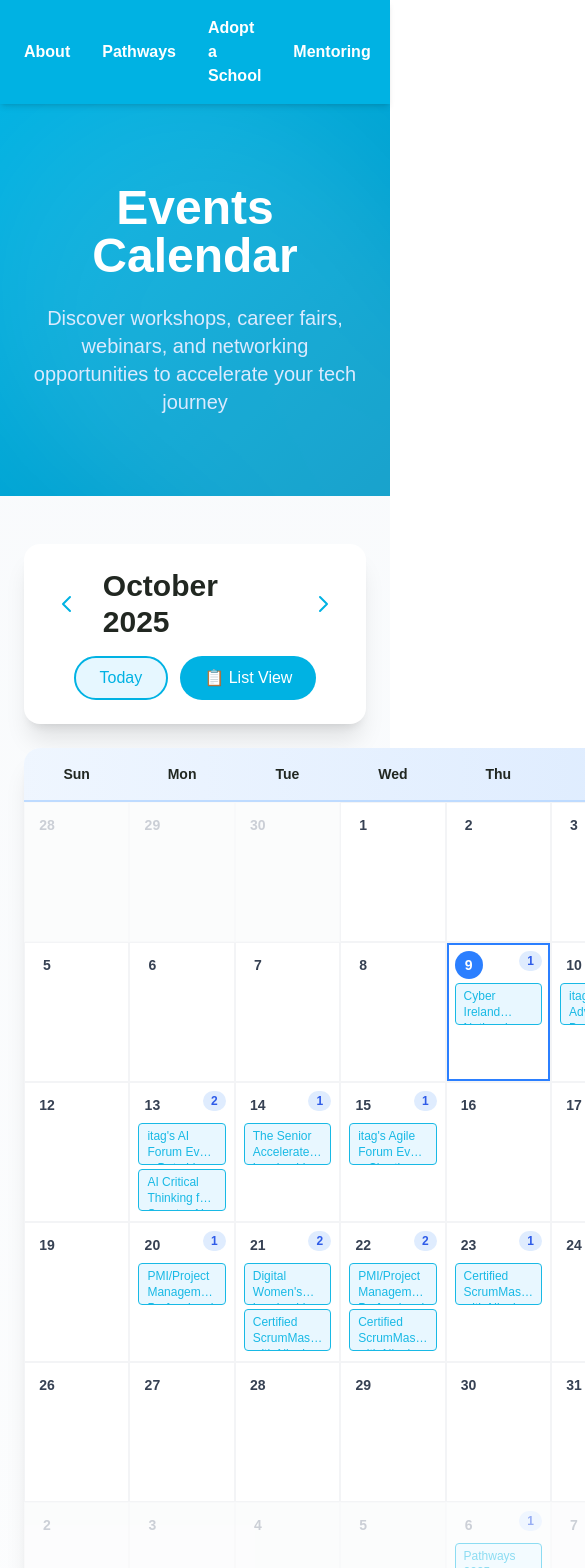
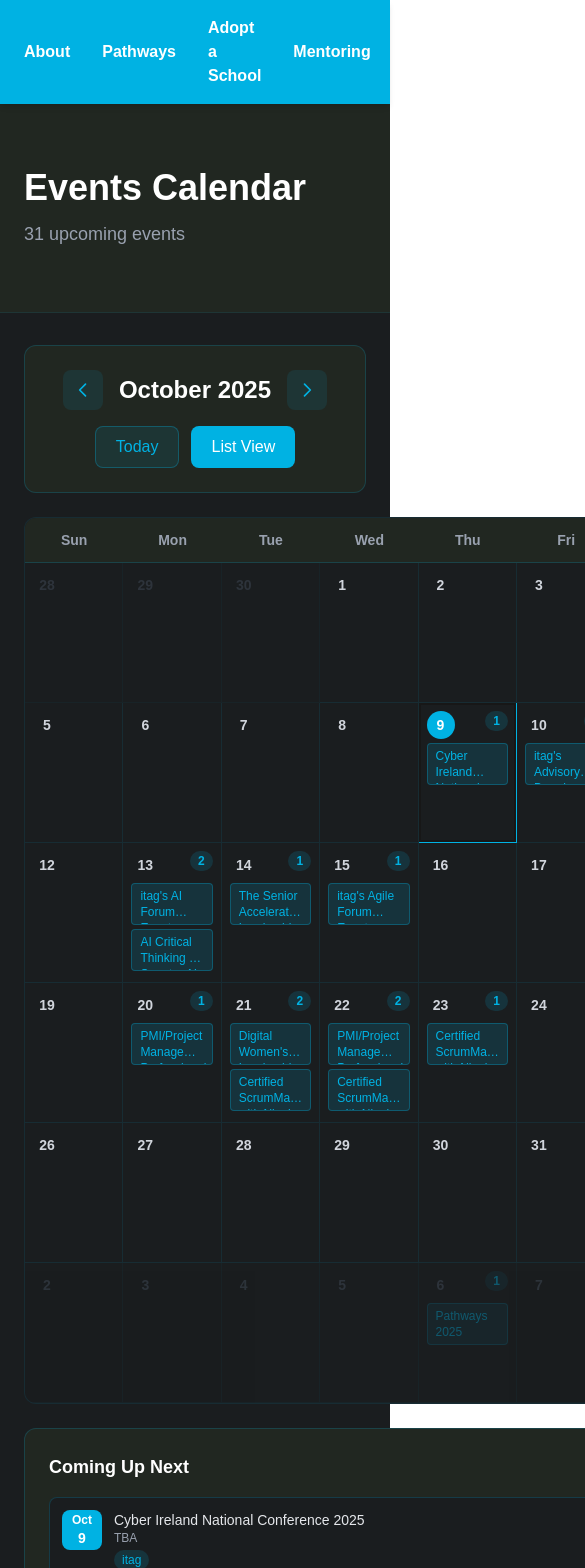
Before and after one commit to CillianCawley7/edutec-website, a Next.js app: page /events in a window 390 px wide. Shown: the top 1568 px of the page, 585 px wide, since content can reach past the window. Built offline with nearby package versions, Linux system fonts and the light colour scheme.

Commit message:
Implement professional dark theme for events calendar with refined itag branding, fix incorrect event times from itag website

```diff
--- a/src/app/careers/careerdata.ts
+++ b/src/app/careers/careerdata.ts
@@ -13,7 +13,7 @@ export const careerData: Career[] = [
   // Software Development Careers
   {
     id: 'software-developer',
-    title: 'Software Developer',
+      title: 'Software Developer',
     description: 'Design, code, test, and maintain software applications. Work in teams to build apps, games, platforms, and enterprise systems used across industries.',
     imagePlaceholder: 'https://images.unsplash.com/photo-1461749280684-dccba630e2f6?w=800&auto=format&fit=crop&q=60',
     category: 'Software Development',
@@ -78,7 +78,7 @@ export const careerData: Career[] = [
   // Data & AI Careers
   {
     id: 'data-scientist',
-    title: 'Data Scientist',
+      title: 'Data Scientist',
     description: 'Analyze large datasets to extract insights, create predictive models, and guide business decisions. Use machine learning, statistics, and data visualization.',
     imagePlaceholder: 'https://images.unsplash.com/photo-1551288049-bebda4e38f71?w=800&auto=format&fit=crop&q=60',
     category: 'Data & AI',
@@ -309,4 +309,4 @@ export const careerData: Career[] = [
     averageSalary: '€45,000 - €80,000',
     skills: ['Leadership', 'IT Strategy', 'Budget Management', 'Team Building'],
   },
-];
+  ];
--- a/src/app/components/EventCalendar.tsx
+++ b/src/app/components/EventCalendar.tsx
@@ -114,29 +114,29 @@ export default function EventCalendar({ events }: CalendarProps) {
   return (
     <div className="max-w-7xl mx-auto">
       {/* Header Controls */}
-      <div className="bg-white rounded-2xl shadow-xl p-6 mb-6">
+      <div className="rounded-xl p-6 mb-6" style={{backgroundColor: '#212721', border: '1px solid rgba(0, 178, 227, 0.2)'}}>
         <div className="flex flex-col md:flex-row justify-between items-center gap-4">
           <div className="flex items-center gap-4">
             <button
               onClick={prevMonth}
-              className="w-10 h-10 rounded-full flex items-center justify-center hover:bg-blue-50 transition-all duration-300 hover:scale-110"
-              style={{color: '#00b2e3'}}
+              className="w-10 h-10 rounded-lg flex items-center justify-center hover:bg-opacity-10 transition-colors duration-200"
+              style={{color: '#00b2e3', backgroundColor: 'rgba(0, 178, 227, 0.1)'}}
             >
-              <svg className="w-6 h-6" fill="none" stroke="currentColor" viewBox="0 0 24 24">
+              <svg className="w-5 h-5" fill="none" stroke="currentColor" viewBox="0 0 24 24">
                 <path strokeLinecap="round" strokeLinejoin="round" strokeWidth={2} d="M15 19l-7-7 7-7" />
               </svg>
             </button>
 
-            <h2 className="text-3xl font-bold" style={{color: '#212721'}}>
+            <h2 className="text-2xl font-semibold text-white">
               {MONTHS[month]} {year}
             </h2>
 
             <button
               onClick={nextMonth}
-              className="w-10 h-10 rounded-full flex items-center justify-center hover:bg-blue-50 transition-all duration-300 hover:scale-110"
-              style={{color: '#00b2e3'}}
+              className="w-10 h-10 rounded-lg flex items-center justify-center hover:bg-opacity-10 transition-colors duration-200"
+              style={{color: '#00b2e3', backgroundColor: 'rgba(0, 178, 227, 0.1)'}}
             >
-              <svg className="w-6 h-6" fill="none" stroke="currentColor" viewBox="0 0 24 24">
+              <svg className="w-5 h-5" fill="none" stroke="currentColor" viewBox="0 0 24 24">
                 <path strokeLinecap="round" strokeLinejoin="round" strokeWidth={2} d="M9 5l7 7-7 7" />
               </svg>
             </button>
@@ -145,11 +145,11 @@ export default function EventCalendar({ events }: CalendarProps) {
           <div className="flex gap-3">
             <button
               onClick={goToToday}
-              className="px-6 py-2 rounded-full font-medium transition-all duration-300 hover:scale-105 hover:shadow-lg"
+              className="px-5 py-2 rounded-lg font-medium transition-opacity duration-200 hover:opacity-80"
               style={{
-                backgroundColor: viewMode === 'month' ? '#e6f7ff' : 'white',
+                backgroundColor: 'rgba(0, 178, 227, 0.1)',
                 color: '#00b2e3',
-                border: '2px solid #00b2e3'
+                border: '1px solid rgba(0, 178, 227, 0.3)'
               }}
             >
               Today
@@ -157,10 +157,10 @@ export default function EventCalendar({ events }: CalendarProps) {
 
             <button
               onClick={() => setViewMode(viewMode === 'month' ? 'list' : 'month')}
-              className="px-6 py-2 rounded-full font-medium text-white transition-all duration-300 hover:scale-105 hover:shadow-lg"
+              className="px-5 py-2 rounded-lg font-medium text-white transition-opacity duration-200 hover:opacity-90"
               style={{backgroundColor: '#00b2e3'}}
             >
-              {viewMode === 'month' ? '📋 List View' : '📅 Calendar View'}
+              {viewMode === 'month' ? 'List View' : 'Calendar View'}
             </button>
           </div>
         </div>
@@ -170,14 +170,13 @@ export default function EventCalendar({ events }: CalendarProps) {
         {/* Calendar Grid */}
         <div className="lg:col-span-2">
           {viewMode === 'month' ? (
-            <div className="bg-white rounded-2xl shadow-xl overflow-hidden">
+            <div className="rounded-xl overflow-hidden" style={{backgroundColor: '#1a1d1f', border: '1px solid rgba(0, 178, 227, 0.1)'}}>
               {/* Day Headers */}
-              <div className="grid grid-cols-7 bg-gradient-to-r from-blue-50 to-blue-100 border-b-2 border-blue-200">
+              <div className="grid grid-cols-7" style={{backgroundColor: '#212721', borderBottom: '1px solid rgba(0, 178, 227, 0.2)'}}>
                 {DAYS.map(day => (
                   <div
                     key={day}
-                    className="p-4 text-center font-bold text-sm"
-                    style={{color: '#212721'}}
+                    className="p-3 text-center font-semibold text-sm text-gray-400"
                   >
                     {day}
                   </div>
@@ -205,9 +204,8 @@ export default function EventCalendar({ events }: CalendarProps) {
         {/* Sidebar */}
         <div className="space-y-6">
           {/* Upcoming Events */}
-          <div className="bg-gradient-to-br from-blue-50 to-white rounded-2xl shadow-xl p-6">
-            <h3 className="text-xl font-bold mb-4 flex items-center gap-2" style={{color: '#212721'}}>
-              <span className="text-2xl"></span>
+          <div className="rounded-xl p-6" style={{backgroundColor: '#212721', border: '1px solid rgba(0, 178, 227, 0.2)'}}>
+            <h3 className="text-lg font-semibold mb-4 text-white">
               Coming Up Next
             </h3>
             <div className="space-y-3">
@@ -223,28 +221,25 @@ export default function EventCalendar({ events }: CalendarProps) {
           </div>
 
           {/* Stats */}
-          <div className="bg-gradient-to-br from-gray-50 to-white rounded-2xl shadow-xl p-6">
-            <h3 className="text-xl font-bold mb-4" style={{color: '#212721'}}>
-              📊 Event Stats
+          <div className="rounded-xl p-6" style={{backgroundColor: '#212721', border: '1px solid rgba(0, 178, 227, 0.2)'}}>
+            <h3 className="text-lg font-semibold mb-4 text-white">
+              Event Stats
             </h3>
             <div className="space-y-3">
               <StatItem
                 label="Total Events"
                 value={events.length}
                 color="#00b2e3"
-                icon="📅"
               />
               <StatItem
                 label="This Month"
                 value={calendarDays.filter(d => d.isCurrentMonth && d.events.length > 0).length}
-                color="#52c41a"
-                icon="📆"
+                color="#00b2e3"
               />
               <StatItem
                 label="itag Events"
                 value={events.filter(e => e.source === 'itag').length}
-                color="#0099c7"
-                icon="🏢"
+                color="#00b2e3"
               />
             </div>
           </div>
@@ -276,11 +271,17 @@ function CalendarDayCell({
   return (
     <div
       className={`
-        min-h-[140px] border border-gray-100 p-2 transition-all duration-300 relative group
-        ${!day.isCurrentMonth ? 'bg-gray-50 opacity-50' : 'bg-white'}
-        ${day.isToday ? 'ring-2 ring-blue-500 ring-inset' : ''}
-        ${hasEvents ? 'cursor-pointer hover:bg-blue-50 hover:shadow-lg hover:scale-105 hover:z-10' : ''}
+        min-h-[140px] p-2 transition-colors duration-200 relative
+        ${!day.isCurrentMonth ? 'opacity-40' : ''}
+        ${day.isToday ? 'ring-2 ring-inset' : ''}
+        ${hasEvents ? 'cursor-pointer' : ''}
       `}
+      style={{
+        backgroundColor: !day.isCurrentMonth ? '#1a1d1f' : hasEvents && isHovered ? 'rgba(0, 178, 227, 0.05)' : '#1a1d1f',
+        borderRight: '1px solid rgba(0, 178, 227, 0.1)',
+        borderBottom: '1px solid rgba(0, 178, 227, 0.1)',
+        ...(day.isToday && { borderColor: '#00b2e3' })
+      }}
       onMouseEnter={() => hasEvents && onHover(day.dateStr)}
       onMouseLeave={() => onHover(null)}
     >
@@ -289,14 +290,15 @@ function CalendarDayCell({
         <span
           className={`
             text-sm font-semibold w-7 h-7 flex items-center justify-center rounded-full
-            ${day.isToday ? 'bg-blue-500 text-white' : ''}
-            ${!day.isToday && day.isCurrentMonth ? 'text-gray-700' : 'text-gray-400'}
+            ${day.isToday ? 'text-white' : ''}
+            ${!day.isToday && day.isCurrentMonth ? 'text-gray-300' : 'text-gray-600'}
           `}
+          style={day.isToday ? {backgroundColor: '#00b2e3'} : {}}
         >
           {dayNum}
         </span>
         {hasEvents && (
-          <span className="text-xs font-bold px-2 py-0.5 rounded-full bg-blue-100 text-blue-700 animate-pulse">
+          <span className="text-xs font-bold px-2 py-0.5 rounded-full" style={{backgroundColor: 'rgba(0, 178, 227, 0.15)', color: '#00b2e3'}}>
             {day.events.length}
           </span>
         )}
@@ -308,12 +310,11 @@ function CalendarDayCell({
           <button
             key={event.id}
             onClick={() => onEventClick(event)}
-            className="w-full text-left text-xs px-2 py-1 rounded transition-all duration-200 hover:scale-105 line-clamp-2"
+            className="w-full text-left text-xs px-2 py-1 rounded transition-opacity duration-150 hover:opacity-80 line-clamp-2"
             style={{
-              backgroundColor: event.source === 'itag' ? '#e6f7ff' : '#f0f9ff',
+              backgroundColor: 'rgba(0, 178, 227, 0.15)',
               color: '#00b2e3',
-              border: '1px solid #00b2e3',
-              opacity: isHovered ? 1 : 0.9,
+              border: '1px solid rgba(0, 178, 227, 0.3)',
             }}
             title={event.title}
           >
@@ -323,7 +324,8 @@ function CalendarDayCell({
         {day.events.length > 2 && (
           <button
             onClick={() => onEventClick(day.events[2])}
-            className="text-xs text-blue-600 font-semibold text-center w-full hover:underline"
+            className="text-xs font-semibold text-center w-full hover:underline"
+            style={{color: '#00b2e3'}}
             title={`View ${day.events.length - 2} more events`}
           >
             +{day.events.length - 2} more
@@ -331,10 +333,6 @@ function CalendarDayCell({
         )}
       </div>
 
-      {/* Hover Effect */}
-      {hasEvents && (
-        <div className="absolute inset-0 border-2 border-blue-400 rounded opacity-0 group-hover:opacity-100 transition-opacity pointer-events-none" />
-      )}
     </div>
   );
 }
@@ -355,21 +353,21 @@ function UpcomingEventCard({
   return (
     <button
       onClick={onClick}
-      className="w-full text-left bg-white rounded-xl p-3 shadow-md hover:shadow-xl transition-all duration-300 hover:-translate-y-1 opacity-0 animate-fade-in"
-      style={{ animationDelay: `${index * 100}ms`, animationFillMode: 'forwards' }}
+      className="w-full text-left rounded-lg p-3 hover:bg-opacity-80 transition-opacity duration-200"
+      style={{backgroundColor: '#1a1d1f', border: '1px solid rgba(0, 178, 227, 0.2)'}}
     >
       <div className="flex gap-3">
-        <div className="flex-shrink-0 w-12 h-12 rounded-lg flex flex-col items-center justify-center text-white" style={{background: 'linear-gradient(135deg, #00b2e3 0%, #0099c7 100%)'}}>
+        <div className="flex-shrink-0 w-10 h-10 rounded-lg flex flex-col items-center justify-center text-white" style={{backgroundColor: '#00b2e3'}}>
           <div className="text-xs font-semibold">{month}</div>
-          <div className="text-lg font-bold">{day}</div>
+          <div className="text-sm font-bold">{day}</div>
         </div>
         <div className="flex-1 min-w-0">
-          <h4 className="font-semibold text-sm truncate" style={{color: '#212721'}}>
+          <h4 className="font-medium text-sm truncate text-gray-200">
             {event.title}
           </h4>
-          <p className="text-xs text-gray-600 truncate">{event.time}</p>
+          <p className="text-xs text-gray-400 truncate">{event.time}</p>
           {event.source === 'itag' && (
-            <span className="inline-block mt-1 text-xs px-2 py-0.5 rounded-full bg-blue-50 text-blue-700">
+            <span className="inline-block mt-1 text-xs px-2 py-0.5 rounded-full" style={{backgroundColor: 'rgba(0, 178, 227, 0.15)', color: '#00b2e3'}}>
               itag
             </span>
           )}
@@ -383,20 +381,15 @@ function StatItem({
   label,
   value,
   color,
-  icon,
 }: {
   label: string;
   value: number;
   color: string;
-  icon: string;
 }) {
   return (
-    <div className="flex items-center justify-between p-3 bg-white rounded-lg shadow-sm hover:shadow-md transition-shadow">
-      <div className="flex items-center gap-2">
-        <span className="text-xl">{icon}</span>
-        <span className="text-sm text-gray-600">{label}</span>
-      </div>
-      <span className="text-2xl font-bold" style={{ color }}>
+    <div className="flex items-center justify-between p-3 rounded-lg" style={{backgroundColor: '#1a1d1f', border: '1px solid rgba(0, 178, 227, 0.15)'}}>
+      <span className="text-sm text-gray-400">{label}</span>
+      <span className="text-xl font-bold" style={{ color }}>
         {value}
       </span>
     </div>
@@ -426,15 +419,14 @@ function ListView({
   }, [sortedEvents]);
 
   return (
-    <div className="bg-white rounded-2xl shadow-xl p-6 space-y-6">
+    <div className="rounded-xl p-6 space-y-6" style={{backgroundColor: '#1a1d1f', border: '1px solid rgba(0, 178, 227, 0.1)'}}>
       {Object.entries(groupedByMonth).map(([key, monthEvents]) => {
         const [year, month] = key.split('-').map(Number);
         const monthName = MONTHS[month];
 
         return (
           <div key={key}>
-            <h3 className="text-xl font-bold mb-4 flex items-center gap-2" style={{color: '#212721'}}>
-              <span className="text-2xl">📅</span>
+            <h3 className="text-xl font-semibold mb-4 text-white">
               {monthName} {year}
             </h3>
             <div className="space-y-3">
@@ -470,28 +462,29 @@ function ListEventCard({
   return (
     <button
       onClick={onClick}
-      className="w-full text-left bg-gray-50 rounded-xl p-4 hover:bg-blue-50 transition-all duration-300 hover:shadow-lg hover:-translate-x-2 opacity-0 animate-fade-in"
-      style={{ animationDelay: `${index * 50}ms`, animationFillMode: 'forwards' }}
+      className="w-full text-left rounded-xl p-4 hover:bg-opacity-80 transition-opacity duration-200"
+      style={{backgroundColor: '#212721', border: '1px solid rgba(0, 178, 227, 0.2)'}}
     >
       <div className="flex gap-4">
-        <div className="flex-shrink-0 w-16 h-16 rounded-xl flex flex-col items-center justify-center text-white" style={{background: 'linear-gradient(135deg, #00b2e3 0%, #0099c7 100%)'}}>
+        <div className="flex-shrink-0 w-14 h-14 rounded-lg flex flex-col items-center justify-center text-white" style={{backgroundColor: '#00b2e3'}}>
           <div className="text-xs font-semibold">{dayName}</div>
-          <div className="text-2xl font-bold">{day}</div>
+          <div className="text-xl font-bold">{day}</div>
         </div>
         <div className="flex-1">
-          <h4 className="font-bold text-lg mb-1" style={{color: '#212721'}}>
+          <h4 className="font-semibold text-base mb-1 text-white">
             {event.title}
           </h4>
-          <div className="flex flex-wrap gap-2 mb-2">
-            <span className="text-sm text-gray-600">🕐 {event.time}</span>
-            <span className="text-sm text-gray-600">📍 {event.location}</span>
+          <div className="flex flex-wrap gap-2 mb-2 text-sm text-gray-400">
+            <span>{event.time}</span>
+            <span>•</span>
+            <span>{event.location}</span>
           </div>
           <div className="flex gap-2">
-            <span className="text-xs px-2 py-1 rounded-full bg-blue-100 text-blue-700">
+            <span className="text-xs px-2 py-1 rounded-full" style={{backgroundColor: 'rgba(0, 178, 227, 0.15)', color: '#00b2e3'}}>
               {event.type}
             </span>
             {event.source === 'itag' && (
-              <span className="text-xs px-2 py-1 rounded-full bg-blue-50 text-blue-700 border border-blue-200">
+              <span className="text-xs px-2 py-1 rounded-full" style={{backgroundColor: 'rgba(0, 178, 227, 0.1)', color: '#00b2e3', border: '1px solid rgba(0, 178, 227, 0.3)'}}>
                 itag Event
               </span>
             )}
@@ -513,11 +506,11 @@ function EventModal({ event, onClose }: { event: Event; onClose: () => void }) {
 
   return (
     <div
-      className="fixed inset-0 bg-black bg-opacity-50 flex items-center justify-center z-50 p-4 animate-fade-in"
+      className="fixed inset-0 bg-black bg-opacity-50 flex items-center justify-center z-50 p-4"
       onClick={onClose}
     >
       <div
-        className="bg-white rounded-2xl shadow-2xl max-w-2xl w-full max-h-[90vh] overflow-y-auto animate-scale-in"
+        className="bg-white rounded-2xl shadow-2xl max-w-2xl w-full max-h-[90vh] overflow-y-auto"
         onClick={(e) => e.stopPropagation()}
       >
         {/* Header */}
@@ -578,7 +571,9 @@ function EventModal({ event, onClose }: { event: Event; onClose: () => void }) {
           {event.registrationUrl && (
             <Link
               href={event.registrationUrl}
-              className="block w-full text-center py-4 rounded-xl text-white font-bold text-lg hover:scale-105 transition-transform duration-300 shadow-lg hover:shadow-xl"
+              target="_blank"
+              rel="noopener noreferrer"
+              className="block w-full text-center py-4 rounded-xl text-white font-bold text-lg hover:opacity-90 transition-opacity duration-200 shadow-lg"
               style={{background: 'linear-gradient(135deg, #00b2e3 0%, #0099c7 100%)'}}
             >
               View Event Details →
@@ -587,31 +582,6 @@ function EventModal({ event, onClose }: { event: Event; onClose: () => void }) {
         </div>
       </div>
 
-      <style jsx>{`
-        @keyframes fade-in {
-          from { opacity: 0; }
-          to { opacity: 1; }
-        }
-
-        @keyframes scale-in {
-          from {
-            opacity: 0;
-            transform: scale(0.9);
-          }
-          to {
-            opacity: 1;
-            transform: scale(1);
-          }
-        }
-
-        .animate-fade-in {
-          animation: fade-in 0.3s ease-out forwards;
-        }
-
-        .animate-scale-in {
-          animation: scale-in 0.3s ease-out forwards;
-        }
-      `}</style>
     </div>
   );
 }
--- a/src/app/events/eventData.ts
+++ b/src/app/events/eventData.ts
@@ -414,10 +414,10 @@ export const itagCalendarEvents: Event[] = [
     id: 'itag-oct-15-1',
     title: 'itag\'s Agile Forum Event – Charting New Territory: Agile Careers in an AI-Driven World',
     date: '2025-10-15',
-    time: 'TBA',
-    location: 'Galway',
+    time: '17:30 - 18:30',
+    location: 'Online',
     type: 'Conference',
-    description: 'Agile Forum event exploring career opportunities in an AI-driven world.',
+    description: 'Interactive session for Agile professionals to future-proof careers and explore emerging roles in an AI-driven world.',
     registrationUrl: 'https://itag.ie/events/itags-agile-forum-event-charting-new-territory-agile-careers-in-an-ai-driven-world/',
     source: 'itag',
   },
--- a/src/app/events/page.tsx
+++ b/src/app/events/page.tsx
@@ -29,33 +29,30 @@ export default function EventsPage() {
   return (
     <>
       <Navbar />
-      <main className="pt-0 min-h-screen text-gray-800" style={{background: 'linear-gradient(to bottom, #f8fafc 0%, #ffffff 100%)'}}>
+      <main className="pt-0 min-h-screen" style={{backgroundColor: '#1a1d1f'}}>
 
         {/* Hero Section */}
-        <section className="text-white py-20 relative overflow-hidden" style={{background: 'linear-gradient(135deg, #00b2e3 0%, #0099c7 100%)'}}>
-          {/* Animated background */}
-          <div className="absolute inset-0 overflow-hidden opacity-10">
-            <div className="absolute top-10 left-10 w-96 h-96 bg-white rounded-full blur-3xl animate-pulse"></div>
-            <div className="absolute bottom-10 right-10 w-96 h-96 bg-white rounded-full blur-3xl animate-pulse" style={{animationDelay: '1s'}}></div>
-            <div className="absolute top-1/2 left-1/2 w-96 h-96 bg-white rounded-full blur-3xl animate-pulse" style={{animationDelay: '0.5s'}}></div>
-          </div>
-
-          <div className="max-w-7xl mx-auto px-6 relative z-10 text-center">
-            <h1 className="text-5xl md:text-7xl font-bold mb-6 animate-fade-in">
-              Events Calendar
-            </h1>
-            <p className="text-xl md:text-2xl max-w-3xl mx-auto text-blue-100 animate-fade-in-delay">
-              Discover workshops, career fairs, webinars, and networking opportunities to accelerate your tech journey
-            </p>
+        <section className="text-white py-16 relative" style={{backgroundColor: '#212721', borderBottom: '1px solid rgba(0, 178, 227, 0.1)'}}>
+          <div className="max-w-7xl mx-auto px-6">
+            <div className="flex items-center justify-between">
+              <div>
+                <h1 className="text-4xl md:text-5xl font-bold mb-3" style={{color: '#ffffff'}}>
+                  Events Calendar
+                </h1>
+                <p className="text-lg text-gray-400">
+                  {events.length} upcoming events
+                </p>
+              </div>
+            </div>
           </div>
         </section>
 
         {/* Calendar Section */}
-        <section className="py-12 px-6">
+        <section className="py-8 px-6">
           {loading ? (
             <div className="max-w-7xl mx-auto text-center py-20">
-              <div className="inline-block animate-spin rounded-full h-16 w-16 border-b-4 border-blue-500 mb-6"></div>
-              <p className="text-xl text-gray-600">Loading your events...</p>
+              <div className="inline-block animate-spin rounded-full h-12 w-12 border-b-2 mb-6" style={{borderColor: '#00b2e3'}}></div>
+              <p className="text-lg text-gray-400">Loading events...</p>
             </div>
           ) : (
             <EventCalendar events={events} />
@@ -63,47 +60,26 @@ export default function EventsPage() {
         </section>
 
         {/* CTA Section */}
-        <section className="py-20 px-6 mt-12" style={{background: 'linear-gradient(135deg, #212721 0%, #3a403a 100%)'}}>
-          <div className="max-w-4xl mx-auto text-center text-white">
-            <h2 className="text-4xl md:text-5xl font-bold mb-6">
+        <section className="py-16 px-6 mt-8" style={{backgroundColor: '#212721', borderTop: '1px solid rgba(0, 178, 227, 0.1)'}}>
+          <div className="max-w-4xl mx-auto text-center">
+            <h2 className="text-3xl md:text-4xl font-bold mb-4 text-white">
               Want to Host an Event?
             </h2>
-            <p className="text-xl mb-10 text-gray-300 leading-relaxed">
-              Partner with EdUTec to host workshops, career fairs, or networking events for Ireland's thriving tech community.
+            <p className="text-lg mb-8 text-gray-400">
+              Partner with EdUTec to host workshops, career fairs, or networking events for Ireland's tech community.
             </p>
             <Link
               href="mailto:info@edutec.ie"
-              className="inline-block bg-white text-gray-800 px-10 py-5 rounded-full font-bold hover:scale-110 hover:shadow-2xl transition-all duration-300 text-lg"
+              className="inline-block text-white px-8 py-3 rounded-lg font-semibold hover:opacity-90 transition-opacity duration-200"
+              style={{backgroundColor: '#00b2e3'}}
             >
-              Get in Touch →
+              Get in Touch
             </Link>
           </div>
         </section>
 
       </main>
       <Footer />
-
-      <style jsx>{`
-        @keyframes fadeIn {
-          from {
-            opacity: 0;
-            transform: translateY(20px);
-          }
-          to {
-            opacity: 1;
-            transform: translateY(0);
-          }
-        }
-
-        .animate-fade-in {
-          animation: fadeIn 0.8s ease-out forwards;
-        }
-
-        .animate-fade-in-delay {
-          opacity: 0;
-          animation: fadeIn 0.8s ease-out 0.2s forwards;
-        }
-      `}</style>
     </>
   );
 }
```
Also changed, not shown: src/app/qualifications/page.tsx (indentation only).
